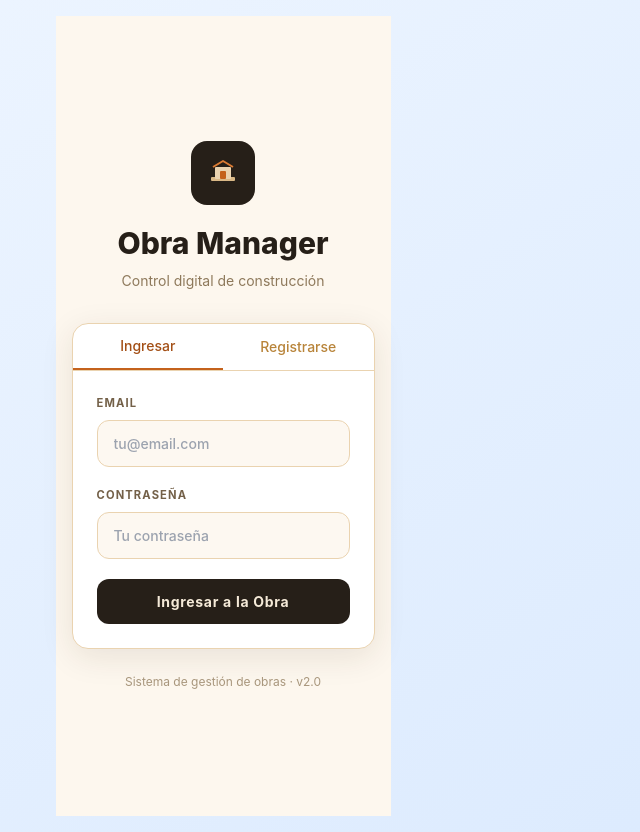
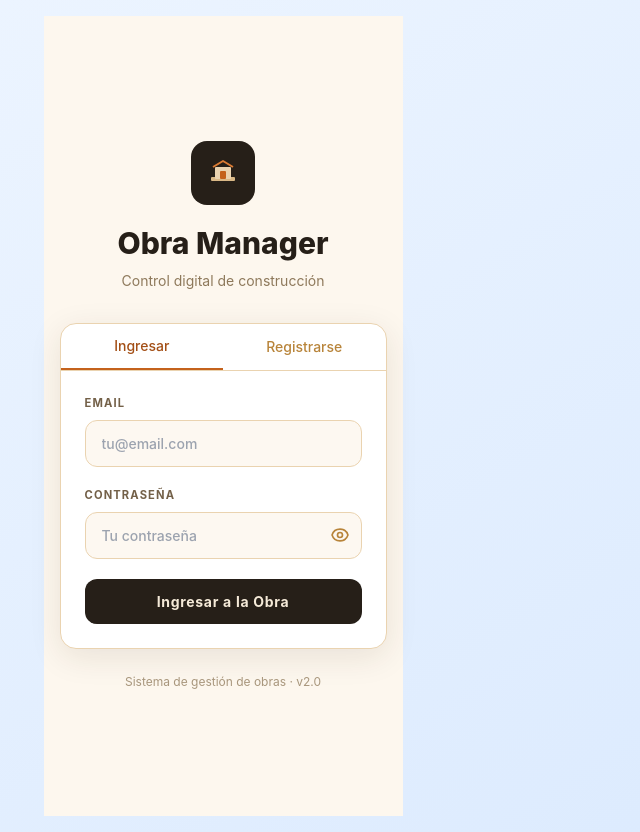
Before and after one commit to zapiolatobias27/app-gestor-obra, a Next.js app: page /login in a window 1280 px wide. Shown: the whole page, without its empty margins (417-1057 px from the left). Built offline with nearby package versions, Linux system fonts and the light colour scheme.

Commit message:
feat: toggle mostrar/ocultar contraseña en login y registro
Co-Authored-By: Claude Sonnet 4.6 <noreply@anthropic.com>

```diff
--- a/src/features/auth/components/login-form.tsx
+++ b/src/features/auth/components/login-form.tsx
@@ -24,6 +24,7 @@ export function LoginForm() {
   const [password, setPassword] = useState("")
   const [name, setName] = useState("")
   const [role, setRole] = useState<UserRole>("supervisor")
+  const [showPassword, setShowPassword] = useState(false)
   const [error, setError] = useState<string | null>(null)
   const [loading, setLoading] = useState(false)
 
@@ -120,15 +121,35 @@ export function LoginForm() {
             {/* Contraseña */}
             <div>
               <label htmlFor="password-input" className="login-label">Contraseña</label>
+              <div className="relative">
                 <input
                   id="password-input"
-                type="password"
+                  type={showPassword ? "text" : "password"}
                   value={password}
                   onChange={(e) => setPassword(e.target.value)}
                   placeholder={mode === "register" ? "Mínimo 6 caracteres" : "Tu contraseña"}
-                className="login-input"
+                  className="login-input pr-10"
                   required
                 />
+                <button
+                  type="button"
+                  onClick={() => setShowPassword((v) => !v)}
+                  className="absolute inset-y-0 right-0 flex items-center px-3 text-[var(--sand-500)] hover:text-[var(--sand-700)] transition-colors"
+                  tabIndex={-1}
+                  aria-label={showPassword ? "Ocultar contraseña" : "Mostrar contraseña"}
+                >
+                  {showPassword ? (
+                    <svg xmlns="http://www.w3.org/2000/svg" className="w-5 h-5" fill="none" viewBox="0 0 24 24" stroke="currentColor" strokeWidth={2}>
+                      <path strokeLinecap="round" strokeLinejoin="round" d="M13.875 18.825A10.05 10.05 0 0112 19c-4.478 0-8.268-2.943-9.543-7a9.97 9.97 0 011.563-3.029m5.858.908a3 3 0 114.243 4.243M9.878 9.878l4.242 4.242M9.88 9.88l-3.29-3.29m7.532 7.532l3.29 3.29M3 3l3.59 3.59m0 0A9.953 9.953 0 0112 5c4.478 0 8.268 2.943 9.543 7a10.025 10.025 0 01-4.132 5.411m0 0L21 21" />
+                    </svg>
+                  ) : (
+                    <svg xmlns="http://www.w3.org/2000/svg" className="w-5 h-5" fill="none" viewBox="0 0 24 24" stroke="currentColor" strokeWidth={2}>
+                      <path strokeLinecap="round" strokeLinejoin="round" d="M15 12a3 3 0 11-6 0 3 3 0 016 0z" />
+                      <path strokeLinecap="round" strokeLinejoin="round" d="M2.458 12C3.732 7.943 7.523 5 12 5c4.478 0 8.268 2.943 9.542 7-1.274 4.057-5.064 7-9.542 7-4.477 0-8.268-2.943-9.542-7z" />
+                    </svg>
+                  )}
+                </button>
+              </div>
             </div>
 
             {/* Rol (solo registro) */}
```
Lines whose indentation alone changed are shown as unchanged.
